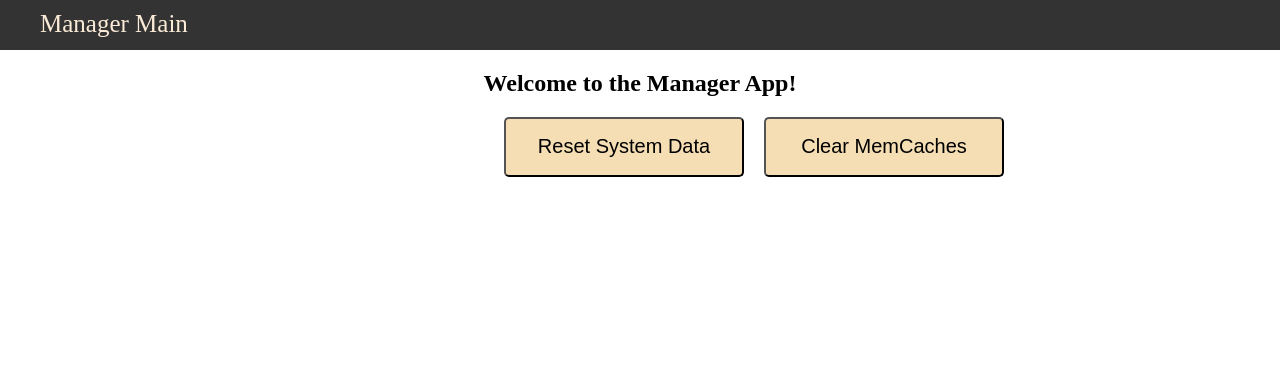
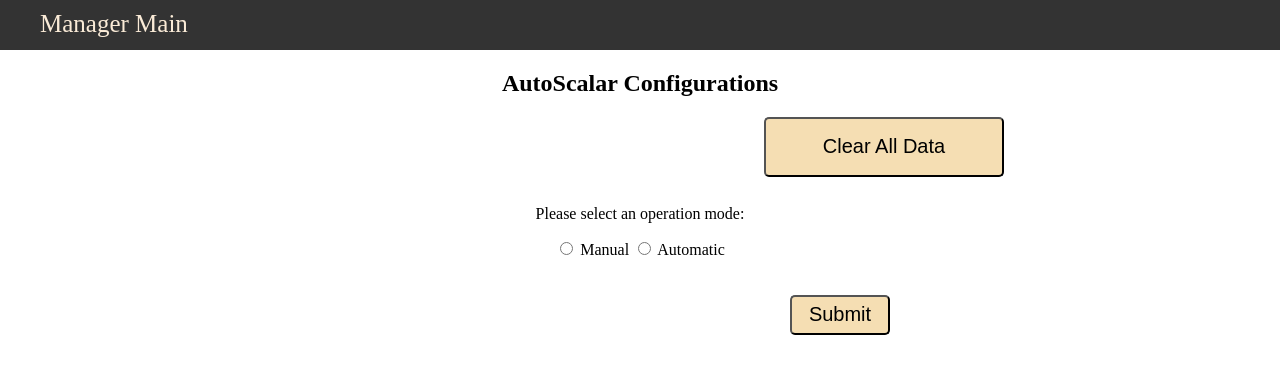
Before and after one commit to zhangsiyan12134/ManagerApp-A2, a Flask app: page /autoscalar_config in a window 1280 px wide. Shown: the top 374 px of the page. Run offline with Flask 2, Linux system fonts and the light colour scheme.

Commit message:
Finished the basic AutoScalar Configuration Page

```diff
--- a/app/routes.py
+++ b/app/routes.py
@@ -1,6 +1,6 @@
 from app import managerapp, stats
 from flask import render_template,request, jsonify, redirect, url_for, json
-
+import requests
 
 @managerapp.route('/')
 @managerapp.route('/stats')
@@ -22,16 +22,34 @@ def memcache_config():
         capacity = request.form.get('capacity')
         rep_policy = request.form.get('rep_policy')
         # update the latest memcache configuration in database here
+        url = managerapp.config['AUTOSCALAR_URL'] + "/refreshconfiguration"
+        requests.post(url)  # send request to autoscalar
+
         print("New MemCache Setting are: ", capacity, "MB, with ", rep_policy)
     return render_template('memcache_config.html')
 
-@managerapp.route('/autoscalar_config')
+@managerapp.route('/autoscalar_config', methods=['GET', 'POST'])
 def autoscalar_config():
     """
     The configuration page of the AutoScalar rendered here
     - Included the reset button that delete image data in database and AWS S3
     :return:
     """
+    if request.method == 'POST':
+        op_mode = request.form.get('op_mode')
+        pool_size = request.form.get('pool_size')
+        miss_max = request.form.get('miss_max')
+        miss_min = request.form.get('miss_min')
+        exp_ratio = request.form.get('exp_ratio')
+        shr_ratio = request.form.get('shr_ratio')
+        if op_mode == 'Manual':
+            print('Mode: ', op_mode, ', Pool Size: ', pool_size)
+        elif op_mode == 'Automatic':
+            print('Mode: ', op_mode)
+            print('Miss Rate Max: ', miss_max, 'Miss Rate Min: ', miss_min)
+            print('Expan Ratio: ', exp_ratio, 'Shrink Ratio ', shr_ratio)
+        else:
+            print('Error: Unknown AutoScalar Operation Mode')
     return render_template('autoscalar_config.html')
 
 
--- a/app/templates/autoscalar_config.html
+++ b/app/templates/autoscalar_config.html
@@ -1,14 +1,52 @@
 {% extends "base.html" %}
 {% block content %}
-    <h2>Welcome to the Manager App!</h2>
-
+    <script src="https://ajax.googleapis.com/ajax/libs/jquery/3.5.1/jquery.min.js"></script>
+    <h2>AutoScalar Configurations</h2>
     <div class="menu">
-        <a href="/reset">
-            <button type="button">Reset System Data</button>
-        </a>
-        <a href="/clear">
-            <button type="button">Clear MemCaches</button>
-        </a>
+    <a href="/clear">
+        <button type="button">Clear All Data</button>
+    </a>
     </div>
     <br/>
+    <br/>
+    <br/>
+    <br/>
+    <div class="config">
+    <p>Please select an operation mode:</p>
+    <form action="/autoscalar_config" method="post">
+        <input type="radio" id="manual" name="op_mode" value="Manual">
+        <label for="manual">Manual</label>
+        <input type="radio" id="auto" name="op_mode" value="Automatic">
+        <label for="auto">Automatic</label>
+        </br>
+        <div id="manual_fields" style="display:none">
+            <label for="pool_size">Pool Size: </label></br>
+            <input type="number" id="pool_size" name="pool_size" value="1" min="1" max="8"/>
+        </div>
+        <div id="auto_fields" style="display:none">
+            <label for="miss_max">Maximum Miss Rate: </label></br>
+            <input type="text" id="miss_max" placeholder="0.8" name="miss_max"></br>
+            <label for="miss_min">Maximum Miss Rate: </label></br>
+            <input type="text" id="miss_min" placeholder="0.2" name="miss_min"></br>
+            <label for="exp_ratio">Maximum Miss Rate: </label></br>
+            <input type="text" id="exp_ratio" placeholder="2" name="exp_ratio"></br>
+            <label for="shr_ratio">Maximum Miss Rate: </label></br>
+            <input type="text" id="shr_ratio" placeholder="0.5" name="shr_ratio"></br>
+        </div>
+        </br>
+        </br>
+        <div>
+            <button id ="button" type="submit">Submit</button>
+        </div>
+    </form>
+    </div>
+    </br>
+    <script type="text/javascript">
+        $("input[name='op_mode']:radio").change(
+            function() {
+                $("#manual_fields").toggle($(this).val() == "Manual");
+                $("#auto_fields").toggle($(this).val() == "Automatic");
+            }
+        );
+    </script>
 {% endblock %}
--- a/config.py
+++ b/config.py
@@ -3,6 +3,7 @@ import os
 
 class Config(object):
     SECRET_KEY = os.environ.get('SECRET_KEY') or 'you-will-never-guess'
+    AUTOSCALAR_URL = "http://localhost:5004"
     DB_CONFIG = {
         'user': 'siyan',
         'password': 'zhangsiyan123456',
```
Also changed, not shown: app/templates/memcache_config.html (+9 -0 lines).
